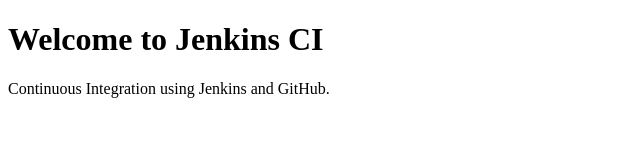
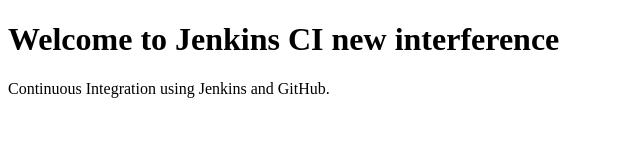
Before and after one commit to arya-karambelkar/Jenkins_CI1, a plain HTML site: page index.html in a window 1280 px wide. Shown: the whole page, without its empty margins (0-640 px from the left). Drawn offline with Linux system fonts and the light colour scheme.

Commit message:
new commit chnages after 5 minutes

```diff
--- a/index.html
+++ b/index.html
@@ -5,7 +5,7 @@
     <title>Jenkins CI</title>
 </head>
 <body>
-    <h1>Welcome to Jenkins CI</h1>
+    <h1>Welcome to Jenkins CI new interference </h1>
     <p>Continuous Integration using Jenkins and GitHub.</p>
 </body>
 </html>
```
